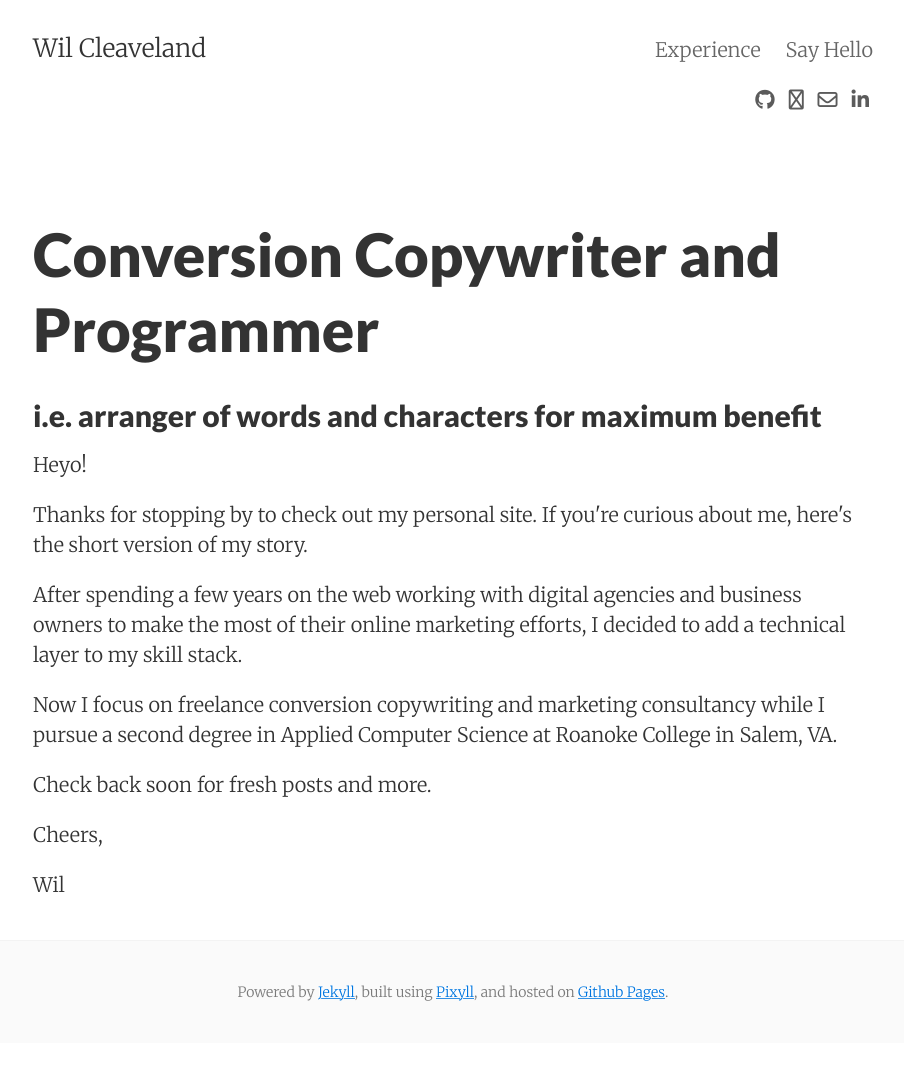
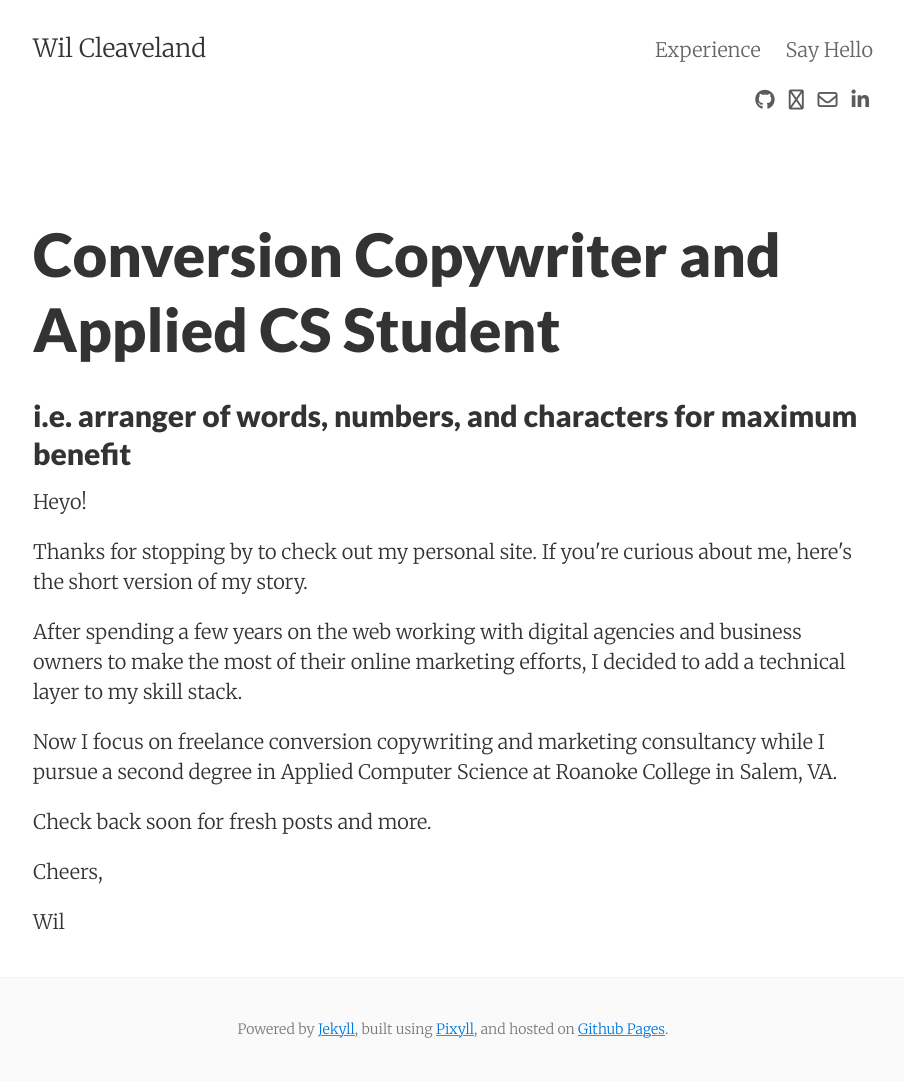
Before and after one commit to WilCleaveland/wilcleaveland.github.io, a Jekyll site: the page built from index.html, in a window 1280 px wide. Shown: the whole page, without its empty margins (187-1091 px from the left). Built offline with Jekyll 4.4.1, drawn with Linux system fonts in a browser that asks for light colours; nearby versions of some CDN libraries; the list of posts is cut into pages by our own code; before the commit the page ends 1043 px from its top, so only the background shows below that.

Commit message:
homepage changes

```diff
--- a/index.html
+++ b/index.html
@@ -1,8 +1,8 @@
 ---
 layout: page
 ---
-<h1>Conversion Copywriter and Programmer</h1>
-<h2>i.e. arranger of words and characters for maximum benefit</h2>
+<h1>Conversion Copywriter and Applied CS Student</h1>
+<h2>i.e. arranger of words, numbers, and characters for maximum benefit</h2>
 
 <p>Heyo!</p>
 
```
